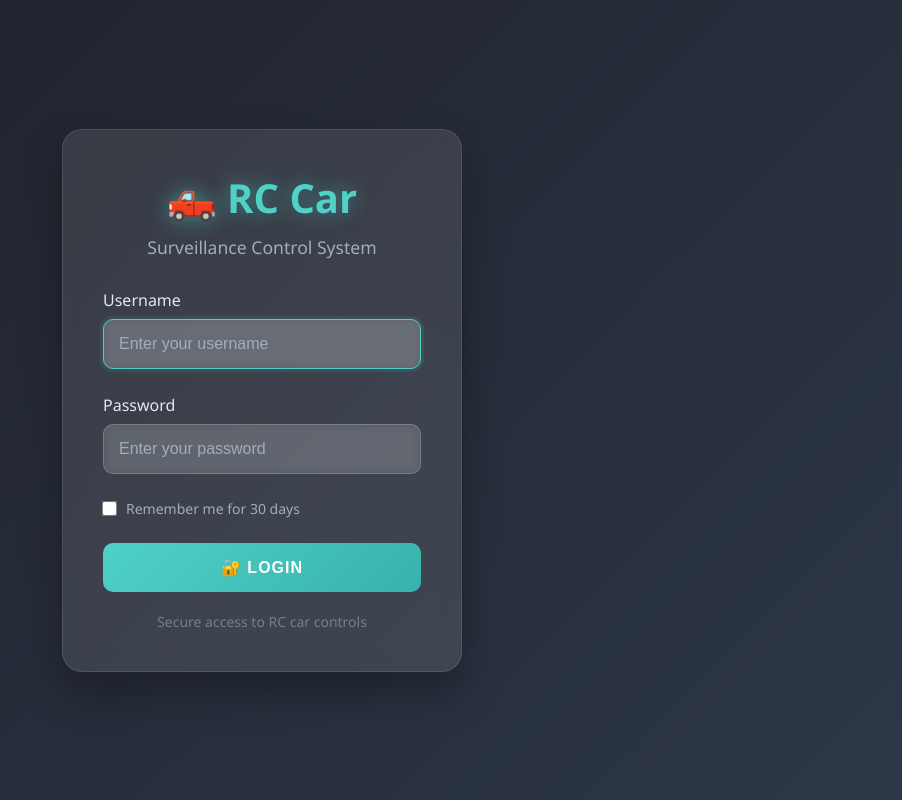
After one commit to Crys266/IoT_Project, a Flask app: page /login in a window 1280 px wide. The commit adds this page. Shown: the whole page, without its empty margins (378-1280 px from the left). Run offline with Flask 3, Linux system fonts and the light colour scheme; parts of the project's set-up code (start-up, migrations or seed data) failed here and were passed over.

Commit message:
Phase 2: Implement login authentication system
Co-authored-by: Crys266 <140172858+Crys266@users.noreply.github.com>

```diff
--- a/WebApp/app.py
+++ b/WebApp/app.py
@@ -1,4 +1,4 @@
-from flask import Flask, request, Response, render_template, jsonify, send_from_directory
+from flask import Flask, request, Response, render_template, jsonify, send_from_directory, session, redirect, url_for
 import cv2
 import numpy as np
 from queue import Queue
@@ -7,14 +7,20 @@ import time
 import threading
 import os
 import json
-from datetime import datetime
+from datetime import datetime, timedelta
 from telegram_bot import notify_if_danger, register_chat_id, unregister_chat_id
 import tempfile
+import secrets
 
-# NUOVO: Import MongoDB database
+# Import MongoDB database and authentication
 from database import create_surveillance_db
+from auth import hash_password, verify_password, login_user, logout_user, require_auth, is_authenticated, get_current_user, create_default_admin_user
 
 app = Flask(__name__)
+
+# Configure session security
+app.secret_key = os.getenv('SECRET_KEY', secrets.token_hex(32))
+app.permanent_session_lifetime = timedelta(days=30)  # For "remember me"
 
 # Queue per frame
 frame_queue = Queue(maxsize=1)
@@ -36,14 +42,20 @@ MAX_DETECTION_AGE = 1.5  # AUMENTATO: 1.5 secondi invece di 0.5!
 # Configurazione colori
 red_classes_config = ['person']
 
-# NUOVO: Setup MongoDB invece di JSON
+# Setup MongoDB (required)
 try:
     db = create_surveillance_db()
     print("✅ MongoDB database initialized successfully!")
+    # Auto-migrate existing JSON data if available
+    migrate_existing_data()
+    # Create default admin user if no users exist
+    create_default_admin_user(db)
 except Exception as e:
     print(f"❌ Failed to initialize MongoDB: {e}")
-    print("💡 Falling back to JSON system...")
-    db = None
+    print("❌ MongoDB is required for this application to function!")
+    print("💡 Please ensure MongoDB is running and accessible")
+    print("🔗 Default connection: mongodb://localhost:27017/")
+    exit(1)
 
 # FR4: Image management setup
 SAVED_IMAGES_DIR = "saved_images"
@@ -104,15 +116,7 @@ def create_thumbnail(image_path, thumbnail_path, size=(150, 150)):
     return False
 
 
-    # Setup complete - verify MongoDB connection
-    if db is None:
-        print("❌ MongoDB is required for this application to function!")
-        print("💡 Please ensure MongoDB is running and accessible")
-        print("🔗 Default connection: mongodb://localhost:27017/")
-        exit(1)
-    else:
-        # Auto-migrate existing JSON data if available
-        migrate_existing_data()
+
 
 
 def draw_detection_boxes_on_live_frame(live_img, boxes_data):
@@ -241,9 +245,76 @@ detection_thread = threading.Thread(target=realtime_detection_worker, daemon=Tru
 detection_thread.start()
 
 
+# Authentication Routes
+@app.route('/login', methods=['GET', 'POST'])
+def login():
+    if request.method == 'POST':
+        username = request.form.get('username')
+        password = request.form.get('password')
+        remember_me = request.form.get('remember') == 'on'
+
+        if not username or not password:
+            return render_template('login.html', error="Username and password are required")
+
+        try:
+            user = db.get_user_by_username(username)
+            if user and verify_password(password, user['password_hash']):
+                if login_user(username, db):
+                    if remember_me:
+                        session.permanent = True
+                    return redirect(url_for('index'))
+                else:
+                    return render_template('login.html', error="Login failed. Please try again.")
+            else:
+                return render_template('login.html', error="Invalid username or password")
+        except Exception as e:
+            print(f"❌ Login error: {e}")
+            return render_template('login.html', error="Login system error. Please try again.")
+
+    # If already logged in, redirect to main page
+    if is_authenticated():
+        return redirect(url_for('index'))
+
+    return render_template('login.html')
+
+
+@app.route('/logout', methods=['POST'])
+def logout():
+    logout_user()
+    return redirect(url_for('login'))
+
+
+# Protected route decorator - redirect unauthenticated users to login
+@app.before_request
+def check_authentication():
+    # Define public routes that don't require authentication
+    public_routes = [
+        'login',
+        'logout',
+        'video_feed',
+        'upload',  # ESP32 camera uploads
+        'favicon',
+        'serve_saved_image',  # For viewing images
+        'serve_thumbnail',   # For viewing thumbnails
+        'list_saved_images'  # For viewing saved images (read-only)
+    ]
+
+    # Allow static file serving
+    if request.endpoint and (request.endpoint.startswith('static') or request.endpoint in public_routes):
+        return
+
+    # Require authentication for all other routes
+    if not is_authenticated():
+        if request.is_json:
+            return jsonify(error="Authentication required"), 401
+        else:
+            return redirect(url_for('login'))
+
+
 @app.route('/')
 def index():
-    return render_template('index.html', gps=last_gps, env=last_env)
+    current_user = get_current_user()
+    return render_template('index.html', gps=last_gps, env=last_env, current_user=current_user)
 
 
 @app.route('/favicon.ico')
--- /dev/null
+++ b/WebApp/auth.py
@@ -0,0 +1,112 @@
+"""
+Authentication module for IoT RC Car webapp
+Provides session-based authentication with secure password hashing
+"""
+
+import bcrypt
+import secrets
+from functools import wraps
+from flask import session, request, jsonify, redirect, url_for
+from typing import Optional
+
+
+def hash_password(password: str) -> str:
+    """
+    Hash password using bcrypt with salt
+    """
+    salt = bcrypt.gensalt(rounds=12)
+    password_hash = bcrypt.hashpw(password.encode('utf-8'), salt)
+    return password_hash.decode('utf-8')
+
+
+def verify_password(password: str, password_hash: str) -> bool:
+    """
+    Verify password against hash
+    """
+    try:
+        return bcrypt.checkpw(password.encode('utf-8'), password_hash.encode('utf-8'))
+    except Exception as e:
+        print(f"❌ Error verifying password: {e}")
+        return False
+
+
+def login_user(username: str, db) -> bool:
+    """
+    Log in user and create session
+    """
+    try:
+        session['user_id'] = username
+        session['logged_in'] = True
+        session.permanent = True
+
+        # Update last login in database
+        db.update_user_login(username)
+        print(f"✅ User logged in: {username}")
+        return True
+    except Exception as e:
+        print(f"❌ Error logging in user: {e}")
+        return False
+
+
+def logout_user() -> bool:
+    """
+    Log out user and clear session
+    """
+    try:
+        session.pop('user_id', None)
+        session.pop('logged_in', None)
+        session.clear()
+        print("✅ User logged out")
+        return True
+    except Exception as e:
+        print(f"❌ Error logging out user: {e}")
+        return False
+
+
+def is_authenticated() -> bool:
+    """
+    Check if current user is authenticated
+    """
+    return session.get('logged_in', False) and session.get('user_id') is not None
+
+
+def get_current_user() -> Optional[str]:
+    """
+    Get current logged-in username
+    """
+    if is_authenticated():
+        return session.get('user_id')
+    return None
+
+
+def require_auth(f):
+    """
+    Decorator to require authentication for routes
+    """
+    @wraps(f)
+    def decorated_function(*args, **kwargs):
+        if not is_authenticated():
+            if request.is_json:
+                return jsonify(error="Authentication required"), 401
+            else:
+                return redirect(url_for('login'))
+        return f(*args, **kwargs)
+    return decorated_function
+
+
+def create_default_admin_user(db, username: str = "admin", password: str = "admin123") -> bool:
+    """
+    Create default admin user if no users exist
+    """
+    try:
+        if db.get_user_count() == 0:
+            password_hash = hash_password(password)
+            db.create_user(username, password_hash)
+            print(f"✅ Default admin user created: {username}")
+            print(f"🔐 Default password: {password}")
+            print("⚠️ Please change the default password after first login!")
+            return True
+        return False
+    except Exception as e:
+        print(f"❌ Error creating default admin user: {e}")
+        return False
--- a/WebApp/object_detection.py
+++ b/WebApp/object_detection.py
@@ -1,4 +1,4 @@
-mport cv2
+import cv2
 import numpy as np
 import os
 
--- /dev/null
+++ b/WebApp/templates/login.html
@@ -0,0 +1,220 @@
+<!DOCTYPE html>
+<html lang="en">
+<head>
+    <meta charset="UTF-8">
+    <meta name="viewport" content="width=device-width, initial-scale=1.0">
+    <title>Login - ESP32-CAM RC Car</title>
+    <style>
+        * {
+            margin: 0;
+            padding: 0;
+            box-sizing: border-box;
+        }
+
+        body {
+            background: linear-gradient(135deg, #1e2028 0%, #2d3748 100%);
+            color: #eee;
+            font-family: 'Segoe UI', Arial, sans-serif;
+            min-height: 100vh;
+            display: flex;
+            align-items: center;
+            justify-content: center;
+        }
+
+        .login-container {
+            background: rgba(255, 255, 255, 0.1);
+            backdrop-filter: blur(10px);
+            border-radius: 20px;
+            padding: 40px;
+            box-shadow: 0 20px 40px rgba(0, 0, 0, 0.3);
+            border: 1px solid rgba(255, 255, 255, 0.1);
+            width: 100%;
+            max-width: 400px;
+        }
+
+        .logo {
+            text-align: center;
+            margin-bottom: 30px;
+        }
+
+        .logo h1 {
+            color: #4fd1c7;
+            font-size: 2.5em;
+            margin-bottom: 10px;
+            text-shadow: 0 0 20px rgba(79, 209, 199, 0.5);
+        }
+
+        .logo p {
+            color: #a0aec0;
+            font-size: 1.1em;
+        }
+
+        .form-group {
+            margin-bottom: 25px;
+        }
+
+        label {
+            display: block;
+            margin-bottom: 8px;
+            color: #e2e8f0;
+            font-weight: 500;
+        }
+
+        input[type="text"],
+        input[type="password"] {
+            width: 100%;
+            padding: 15px;
+            background: rgba(255, 255, 255, 0.1);
+            border: 1px solid rgba(255, 255, 255, 0.2);
+            border-radius: 10px;
+            color: #fff;
+            font-size: 16px;
+            transition: all 0.3s ease;
+            backdrop-filter: blur(5px);
+        }
+
+        input[type="text"]:focus,
+        input[type="password"]:focus {
+            outline: none;
+            border-color: #4fd1c7;
+            box-shadow: 0 0 0 3px rgba(79, 209, 199, 0.1);
+            background: rgba(255, 255, 255, 0.15);
+        }
+
+        input::placeholder {
+            color: #a0aec0;
+        }
+
+        .login-btn {
+            width: 100%;
+            padding: 15px;
+            background: linear-gradient(135deg, #4fd1c7 0%, #38b2ac 100%);
+            border: none;
+            border-radius: 10px;
+            color: white;
+            font-size: 16px;
+            font-weight: 600;
+            cursor: pointer;
+            transition: all 0.3s ease;
+            text-transform: uppercase;
+            letter-spacing: 1px;
+        }
+
+        .login-btn:hover {
+            transform: translateY(-2px);
+            box-shadow: 0 10px 25px rgba(79, 209, 199, 0.3);
+        }
+
+        .login-btn:active {
+            transform: translateY(0);
+        }
+
+        .error-message {
+            background: rgba(255, 59, 48, 0.1);
+            border: 1px solid rgba(255, 59, 48, 0.3);
+            color: #ff6b6b;
+            padding: 15px;
+            border-radius: 10px;
+            margin-bottom: 20px;
+            text-align: center;
+            backdrop-filter: blur(5px);
+        }
+
+        .remember-me {
+            display: flex;
+            align-items: center;
+            margin-bottom: 25px;
+        }
+
+        .remember-me input[type="checkbox"] {
+            margin-right: 10px;
+            transform: scale(1.2);
+        }
+
+        .remember-me label {
+            margin-bottom: 0;
+            color: #a0aec0;
+            font-size: 14px;
+        }
+
+        .footer {
+            text-align: center;
+            margin-top: 20px;
+            color: #718096;
+            font-size: 14px;
+        }
+
+        @media (max-width: 480px) {
+            .login-container {
+                margin: 20px;
+                padding: 30px 20px;
+            }
+
+            .logo h1 {
+                font-size: 2em;
+            }
+        }
+    </style>
+</head>
+<body>
+    <div class="login-container">
+        <div class="logo">
+            <h1>🛻 RC Car</h1>
+            <p>Surveillance Control System</p>
+        </div>
+
+        {% if error %}
+        <div class="error-message">
+            {{ error }}
+        </div>
+        {% endif %}
+
+        <form method="POST" action="/login">
+            <div class="form-group">
+                <label for="username">Username</label>
+                <input type="text"
+                       id="username"
+                       name="username"
+                       placeholder="Enter your username"
+                       required
+                       autocomplete="username">
+            </div>
+
+            <div class="form-group">
+                <label for="password">Password</label>
+                <input type="password"
+                       id="password"
+                       name="password"
+                       placeholder="Enter your password"
+                       required
+                       autocomplete="current-password">
+            </div>
+
+            <div class="remember-me">
+                <input type="checkbox" id="remember" name="remember">
+                <label for="remember">Remember me for 30 days</label>
+            </div>
+
+            <button type="submit" class="login-btn">
+                🔐 Login
+            </button>
+        </form>
+
+        <div class="footer">
+            Secure access to RC car controls
+        </div>
+    </div>
+
+    <script>
+        // Focus on username field when page loads
+        document.getElementById('username').focus();
+
+        // Add enter key support
+        document.addEventListener('keypress', function(event) {
+            if (event.key === 'Enter') {
+                document.querySelector('form').submit();
+            }
+        });
+    </script>
+</body>
+</html>
```
Also changed, not shown: WebApp/database.py (+68 -0 lines), WebApp/templates/index.html (+11 -2 lines), WebApp/test_auth.py (added, +62 -0 lines).
